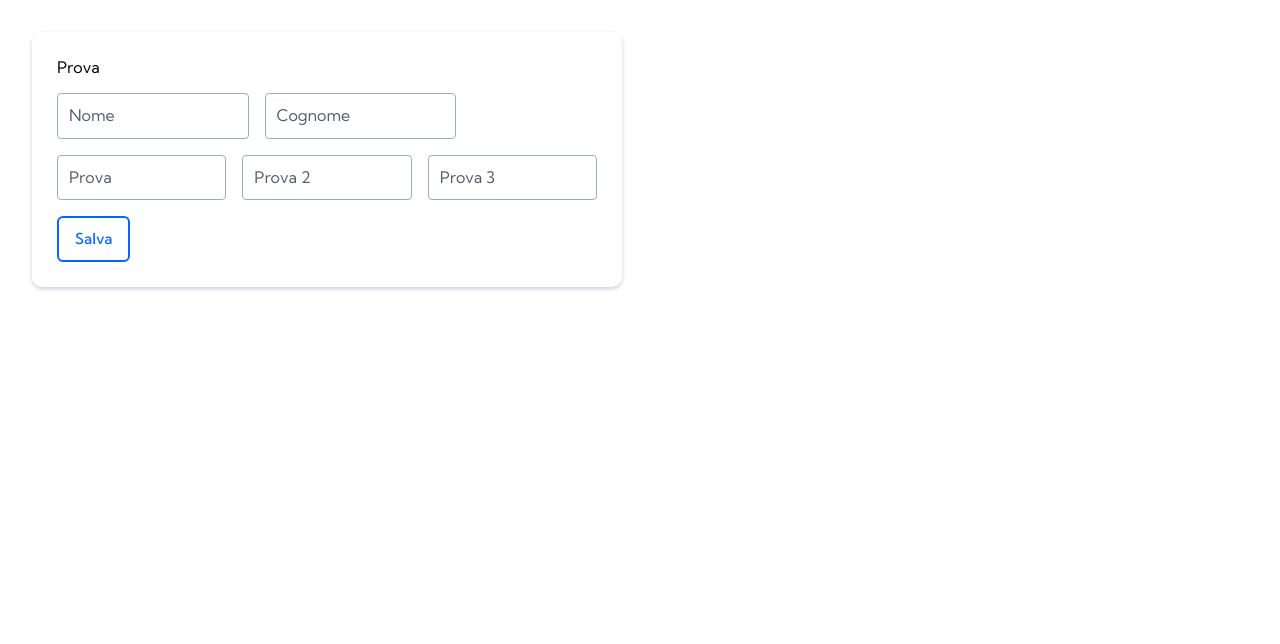
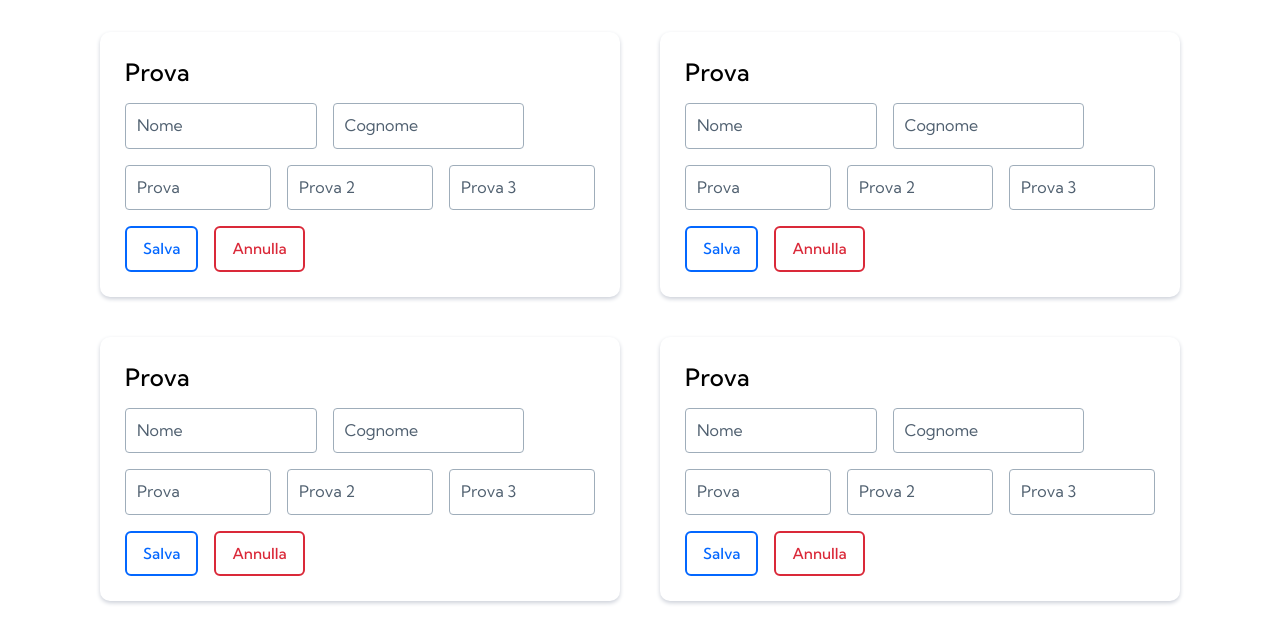
Before and after one commit to ciffa01/coreStyle, a Vue app: page /#/ in a window 1280 px wide. Shown: the top 644 px of the page. Built offline with nearby package versions, Linux system fonts and the light colour scheme.

Commit message:
migliorie

```diff
--- a/src/style/coreStyle/sectionStyle/layout.scss
+++ b/src/style/coreStyle/sectionStyle/layout.scss
@@ -119,27 +119,33 @@ $base-gap: 0.5rem;
 //******** CONTAINER ********//
 //**************************//
 .cnt-s {
-    max-width: 100%;
+    width: 100%;
+    box-sizing: border-box;
 }
 
 .cnt-m {
     max-width: 100%;
+    box-sizing: border-box;
 }
 
 .cnt-l {
     max-width: 100%;
+    box-sizing: border-box;
 }
 
 .cnt-xl {
     max-width: 100%;
+    box-sizing: border-box;
 }
 
 .cnt-xxl {
     max-width: 100%;
+    box-sizing: border-box;
 }
 
 .cnt-100 {
     width: 100%;
+    box-sizing: border-box;
 }
 
 
@@ -150,7 +156,7 @@ $base-gap: 0.5rem;
 //**************************//
 @media (min-width: 576px) {
     .cnt-s {
-        max-width: 540px;
+        max-width: 520px;
     }
 
     .f-column-xs {
@@ -193,12 +199,11 @@ $base-gap: 0.5rem;
 
 @media (min-width: 1400px) {
     .cnt-xxl {
-        max-width: 1320px;
+        max-width: 1450px;
     }
     .f-column-xl {
         flex-direction: row;
     }
-
 }
 
 @media (min-width: 1700px) {
@@ -240,10 +245,15 @@ $base-gap: 0.5rem;
     .f-row-xl {
         flex-direction: column;
     }
+
 }
 
 @media (max-width: 1700px) {
     .f-row-xxl {
         flex-direction: column;
     }
+
+    .f-wrap-l {
+        flex-wrap: wrap;
+    }
 }
--- a/src/views/Home.vue
+++ b/src/views/Home.vue
@@ -2,10 +2,11 @@
 
 </script>
 <template>
+    <div class="flex f-row-s f-justify-center f-align-center f-wrap-l gap-l">
 
         <div class="card flex f-column gap-xs cnt-s">
-        <span class="text-xs">Prova</span>
-        <div class="flex row-s gap-xs">
+            <span class="text-m weight-500">Prova</span>
+            <div class="flex f-row-xs gap-xs">
                 <div class="cnt-floating-label">
                     <input type="text" class="floating-input-100" placeholder="Nome">
                     <label class="floating-label-100">Nome</label>
@@ -17,7 +18,7 @@
                 </div>
             </div>
 
-        <div class="flex row-s gap-xs">
+            <div class="flex f-row-xs gap-xs">
                 <div class="cnt-floating-label">
                     <input type="text" class="floating-input-100" placeholder=" ">
                     <label class="floating-label-100">Prova</label>
@@ -34,8 +35,121 @@
                 </div>
             </div>
 
-        <div>
+            <div class="flex f-row gap-xs">
                 <button class="btn-default btn-blue-secondary">Salva</button>
+                <button class="btn-default btn-red-secondary">Annulla</button>
+            </div>
+        </div>
+
+        <div class="card flex f-column gap-xs cnt-s">
+            <span class="text-m weight-500">Prova</span>
+            <div class="flex f-row-xs gap-xs">
+                <div class="cnt-floating-label">
+                    <input type="text" class="floating-input-100" placeholder="Nome">
+                    <label class="floating-label-100">Nome</label>
+                </div>
+
+                <div class="cnt-floating-label">
+                    <input type="text" class="floating-input-100" placeholder="Cognome">
+                    <label class="floating-label-100">Cognome</label>
+                </div>
+            </div>
+
+            <div class="flex f-row-xs gap-xs">
+                <div class="cnt-floating-label">
+                    <input type="text" class="floating-input-100" placeholder=" ">
+                    <label class="floating-label-100">Prova</label>
+                </div>
+
+                <div class="cnt-floating-label">
+                    <input type="text" class="floating-input-100" placeholder=" ">
+                    <label class="floating-label-100">Prova 2</label>
+                </div>
+
+                <div class="cnt-floating-label">
+                    <input type="text" class="floating-input-100" placeholder="Ciao">
+                    <label class="floating-label-100">Prova 3</label>
+                </div>
+            </div>
+
+            <div class="flex f-row gap-xs">
+                <button class="btn-default btn-blue-secondary">Salva</button>
+                <button class="btn-default btn-red-secondary">Annulla</button>
+            </div>
+        </div>
+
+        <div class="card flex f-column gap-xs cnt-s">
+            <span class="text-m weight-500">Prova</span>
+            <div class="flex f-row-xs gap-xs">
+                <div class="cnt-floating-label">
+                    <input type="text" class="floating-input-100" placeholder="Nome">
+                    <label class="floating-label-100">Nome</label>
+                </div>
+
+                <div class="cnt-floating-label">
+                    <input type="text" class="floating-input-100" placeholder="Cognome">
+                    <label class="floating-label-100">Cognome</label>
+                </div>
+            </div>
+
+            <div class="flex f-row-xs gap-xs">
+                <div class="cnt-floating-label">
+                    <input type="text" class="floating-input-100" placeholder=" ">
+                    <label class="floating-label-100">Prova</label>
+                </div>
+
+                <div class="cnt-floating-label">
+                    <input type="text" class="floating-input-100" placeholder=" ">
+                    <label class="floating-label-100">Prova 2</label>
+                </div>
+
+                <div class="cnt-floating-label">
+                    <input type="text" class="floating-input-100" placeholder="Ciao">
+                    <label class="floating-label-100">Prova 3</label>
+                </div>
+            </div>
+
+            <div class="flex f-row gap-xs">
+                <button class="btn-default btn-blue-secondary">Salva</button>
+                <button class="btn-default btn-red-secondary">Annulla</button>
+            </div>
+        </div>
+
+        <div class="card flex f-column gap-xs cnt-s">
+            <span class="text-m weight-500">Prova</span>
+            <div class="flex f-row-xs gap-xs">
+                <div class="cnt-floating-label">
+                    <input type="text" class="floating-input-100" placeholder="Nome">
+                    <label class="floating-label-100">Nome</label>
+                </div>
+
+                <div class="cnt-floating-label">
+                    <input type="text" class="floating-input-100" placeholder="Cognome">
+                    <label class="floating-label-100">Cognome</label>
+                </div>
+            </div>
+
+            <div class="flex f-row-xs gap-xs">
+                <div class="cnt-floating-label">
+                    <input type="text" class="floating-input-100" placeholder=" ">
+                    <label class="floating-label-100">Prova</label>
+                </div>
+
+                <div class="cnt-floating-label">
+                    <input type="text" class="floating-input-100" placeholder=" ">
+                    <label class="floating-label-100">Prova 2</label>
+                </div>
+
+                <div class="cnt-floating-label">
+                    <input type="text" class="floating-input-100" placeholder="Ciao">
+                    <label class="floating-label-100">Prova 3</label>
+                </div>
+            </div>
+
+            <div class="flex f-row gap-xs">
+                <button class="btn-default btn-blue-secondary">Salva</button>
+                <button class="btn-default btn-red-secondary">Annulla</button>
+            </div>
         </div>
     </div>
 </template>
```
Lines whose indentation alone changed are shown as unchanged.
